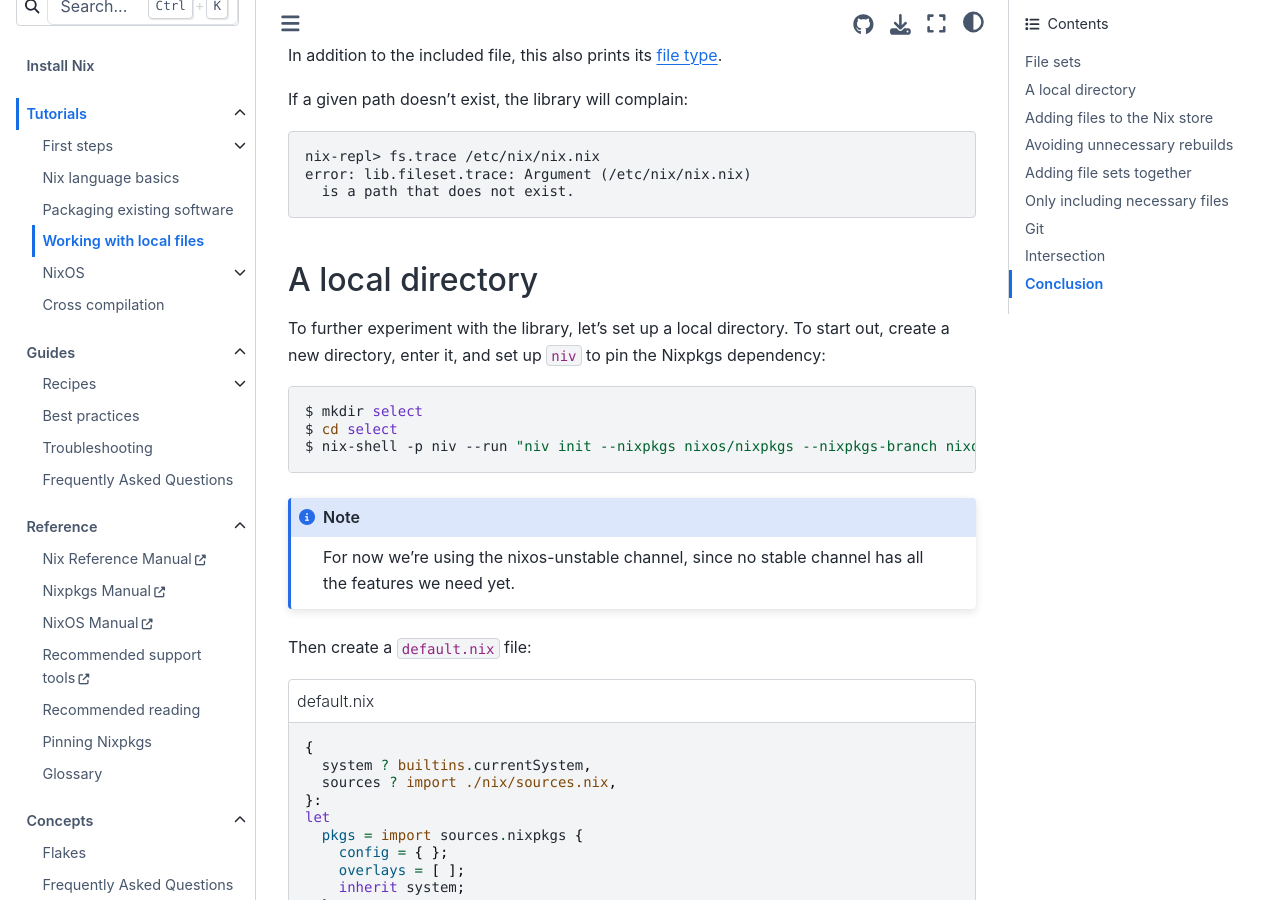
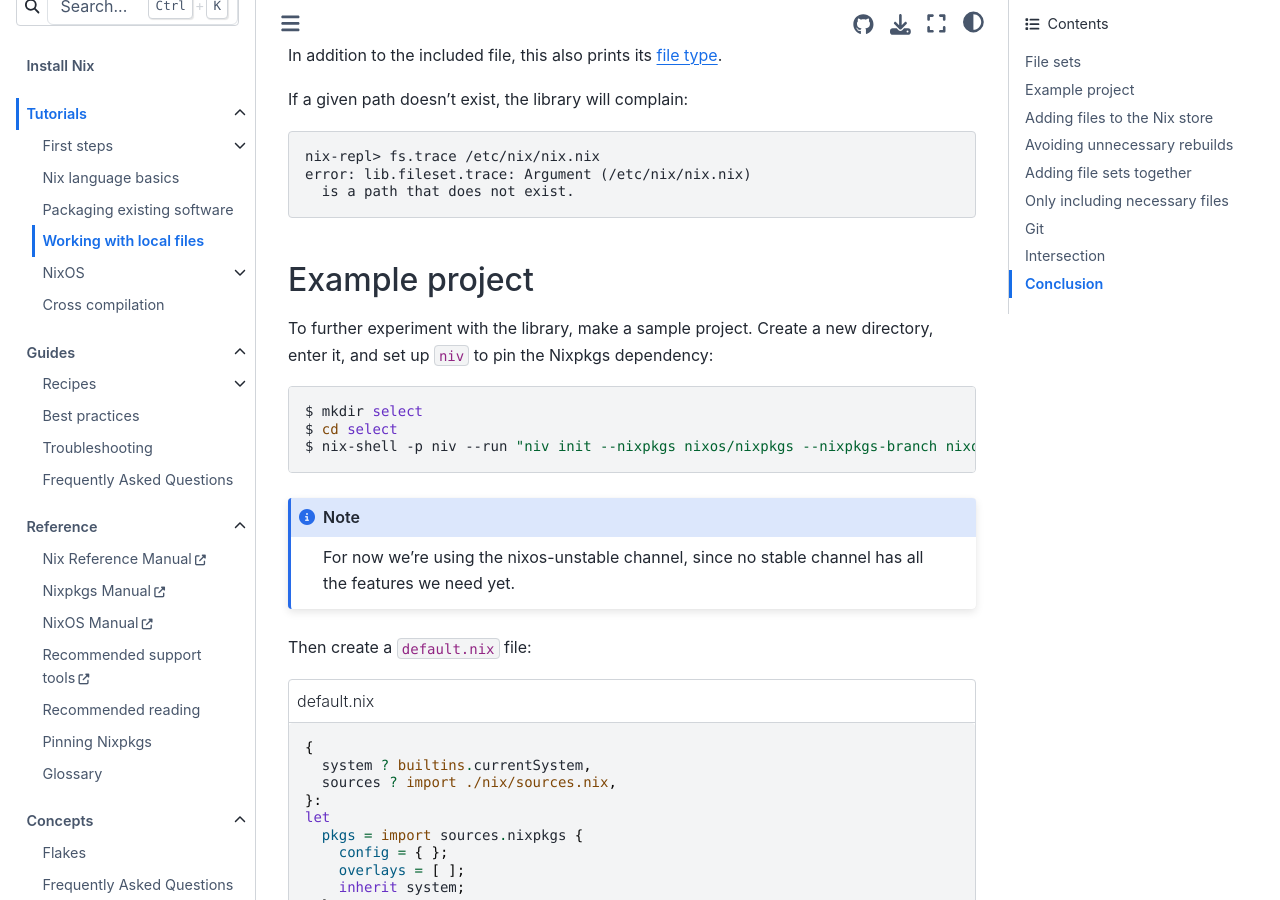
Before and after one commit to NixOS/nix.dev, a Sphinx documentation site: the page built from source/tutorials/file-sets.md, in a window 1280 px wide and 900 px high, scrolled down 2002 px. Built offline with Sphinx 7.4.7 and the Sphinx Book theme 1.1.4, drawn with Linux system fonts in a browser that asks for light colours.

Commit message:
A local directory -> Example project
- more telling section title
- use imperative in instructions

````diff
--- a/source/tutorials/file-sets.md
+++ b/source/tutorials/file-sets.md
@@ -90,10 +90,10 @@
   is a path that does not exist.
 ```
 
-## A local directory
+## Example project
 
-To further experiment with the library, let's set up a local directory.
-To start out, create a new directory, enter it,
+To further experiment with the library, make a sample project.
+Create a new directory, enter it,
 and set up `niv` to pin the Nixpkgs dependency:
 
 ```shell-session
````
